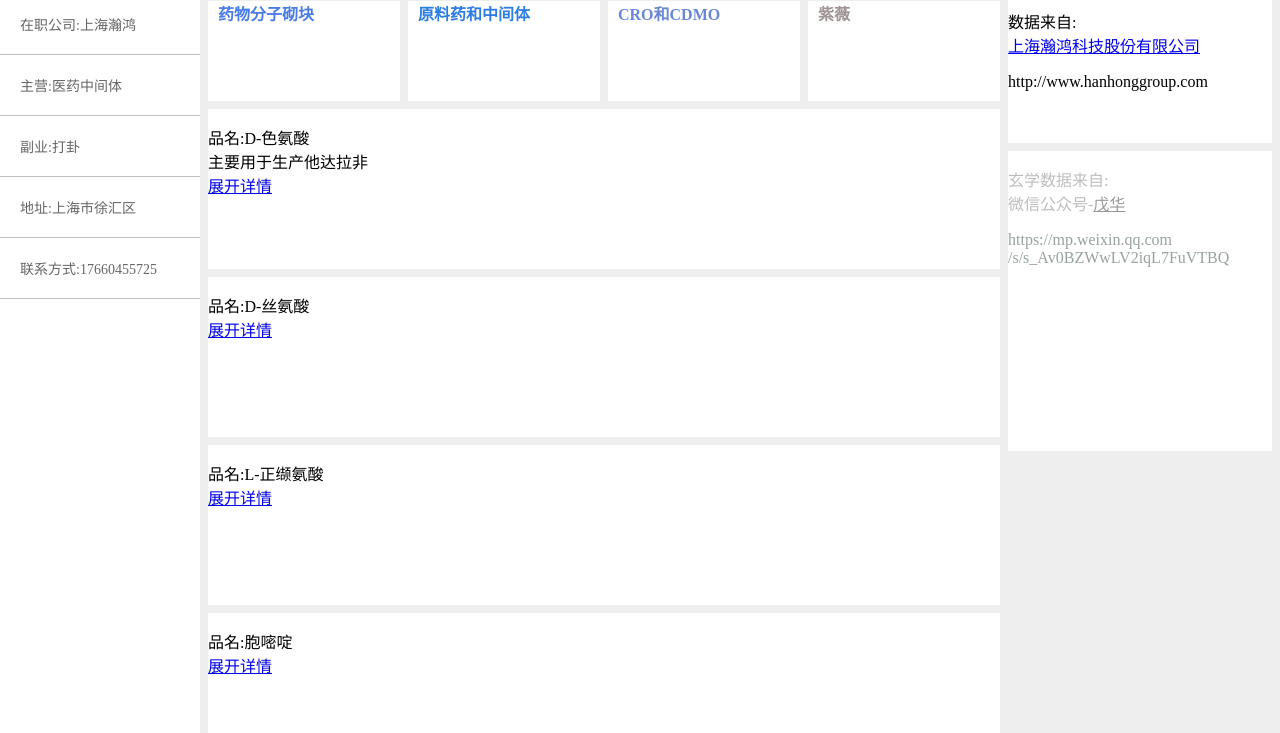
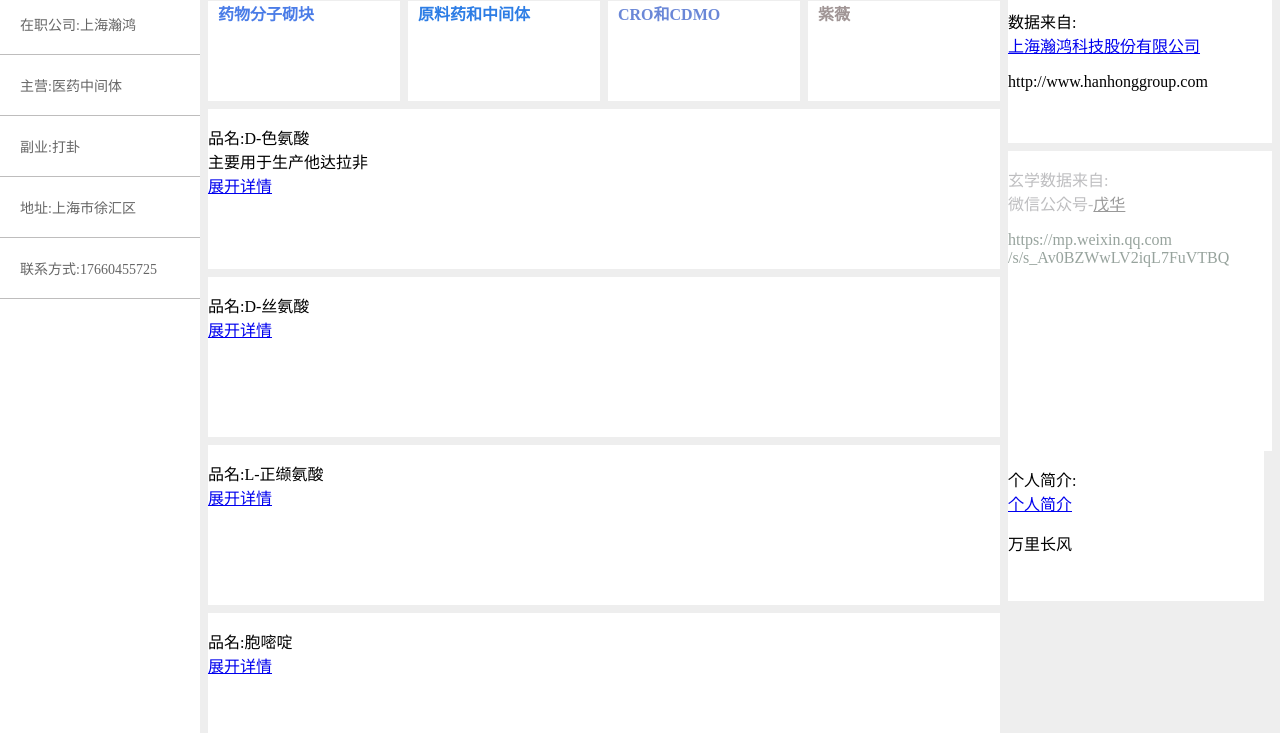
Before and after one commit to Zhongweizheng/A1, a plain HTML site: page index.html in a window 1280 px wide. Shown: the part 67-800 px from the top of the page. Drawn offline with Linux system fonts and the light colour scheme.

Commit message:
Update index.html

```diff
--- a/index.html
+++ b/index.html
@@ -237,6 +237,7 @@
             </p>
             <p>http://www.hanhonggroup.com</p>
           </div>
+
           <!-- 消息区 -->
           <div style="height: 300px" class="baise mgt8 yinying">
             <p style="color: #2e2e334f">
@@ -248,6 +249,16 @@
             </p>
             <p style="color: #203a2c77;"">https://mp.weixin.qq.com<br />/s/s_Av0BZWwLV2iqL7FuVTBQ</p>
           </div>
+           <div style="flex: 1" class="youQu flex column mgr8 yinying">
+          <!-- 提示区 -->
+          <div style="height: 150px" class="baise yinying">
+            <p>
+              个人简介:<br /><a href="仲伟正2025.pdf"
+                >个人简介</a
+              >
+            </p>
+            <p>万里长风</p>
+          </div>
         </div>
       </div>
     </div>
```
